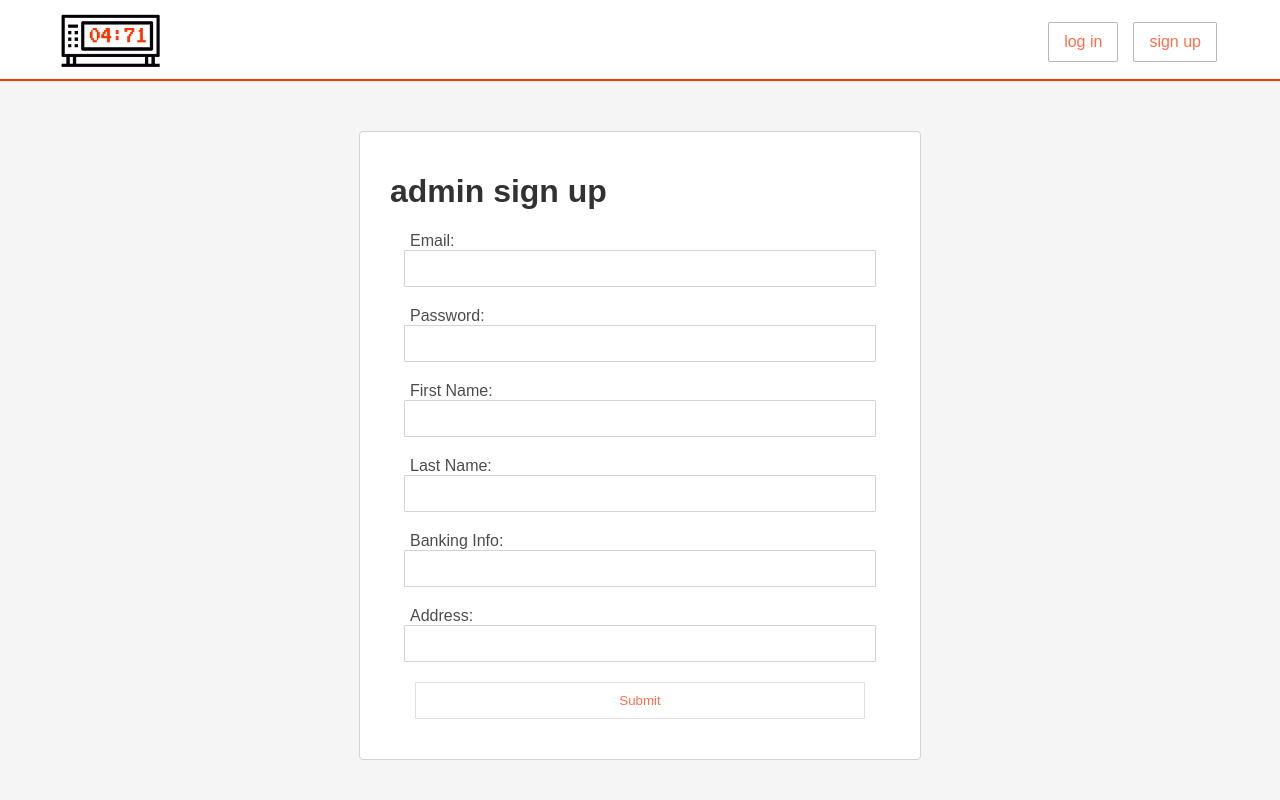
After one commit to TomJSmith/watchstore, a Django app: page /store/signup/admin/ in a window 1280 px wide. The commit adds this page. Run offline with Django 3.2, Linux system fonts and the light colour scheme.

Commit message:
created sign up pages for all types of users using the built in form stuff that django has

```diff
--- /dev/null
+++ b/watchstore/store/forms.py
@@ -0,0 +1,20 @@
+from django.forms import ModelForm
+from store.models import Customer, Moderator, Merchant
+
+
+class CustomerForm(ModelForm):
+    class Meta:
+        model = Customer
+        fields = ['Email', 'Password', 'FName', 'LName', 'Address']
+
+
+class ModeratorForm(ModelForm):
+    class Meta:
+        model = Moderator
+        fields = ['Email', 'Password', 'FName', 'LName', 'Resp_Level']
+
+
+class MerchantForm(ModelForm):
+    class Meta:
+        model = Merchant
+        fields = ['Email', 'Password', 'FName', 'LName', 'Banking_Info', 'Address']
--- a/watchstore/store/static/store/base.css
+++ b/watchstore/store/static/store/base.css
@@ -4,6 +4,11 @@ body {
     background-color: whitesmoke;
 }
 
+.pageContent {
+    width: 100%;
+    margin: 0;
+    padding: 0;
+}
 #navBar {
     padding: 0 48px;
     background-color: white;
@@ -19,9 +24,9 @@ body {
     padding: 10px 0 5px 10px;
 }
 
-.navButton {
+.button {
+    display: inline-block;
     opacity: .7;
-    float: right;
     color: #FF3300;
     background-color: white;
     border-color: rgba(128, 128, 128, 0.8);
@@ -31,8 +36,13 @@ body {
     padding: 10px 15px;
     margin: 22px 15px 0 0;
     cursor: pointer;
+    text-decoration: none;
 }
 
-.navButton:hover {
+.rightFloat {
+    float: right;
+}
+
+.button:hover {
     opacity: 1;
 }
--- /dev/null
+++ b/watchstore/store/static/store/loginSignupChoice.css
@@ -0,0 +1,4 @@
+.buttonContainer {
+    display: block;
+    text-align: center;
+}
--- /dev/null
+++ b/watchstore/store/static/store/signup.css
@@ -0,0 +1,44 @@
+.form {
+    /*display: inline-block;*/
+    width: 50%;
+    max-width: 500px;
+    padding: 20px 30px;
+    margin: auto;
+    margin-top: 50px;
+    background-color: white;
+    border-style: solid;
+    border-color: lightgrey;
+    border-width: 1px;
+    border-radius: 4px;
+}
+
+.form input{
+    padding: 10px;
+    width: 90%;
+    margin: auto;
+    margin-bottom: 20px;
+    display: block;
+    border: solid;
+    border-radius: 1px;
+    border-width: 1px;
+    border-color: lightgrey;
+}
+
+.form label {
+    margin: 20px;
+    opacity: .7;
+}
+
+.form select {
+    padding: 10px;
+    margin-bottom: 20px;
+    /*display: block;*/
+    border: solid;
+    border-radius: 1px;
+    border-width: 1px;
+    border-color: lightgrey;
+}
+
+.form h1 {
+    opacity: 0.8;
+}
--- a/watchstore/store/templates/store/base.html
+++ b/watchstore/store/templates/store/base.html
@@ -15,10 +15,12 @@
     <a href="/store/">
         <img id="navLogo" alt="watchstore 471" src="{% static 'store/logo.png' %}">
     </a>
-    <button class="navButton">sign up</button>
-    <button class="navButton">log in</button>
+    <a class="button rightFloat" href="/store/choice/signup">sign up</a>
+    <a class="button rightFloat" href="/store/choice/login">log in</a>
 </div>
-{% block content %}
-{% endblock %}
+<div class="pageContent">
+    {% block content %}
+    {% endblock %}
+</div>
 </body>
 </html>
--- /dev/null
+++ b/watchstore/store/templates/store/signup.html
@@ -0,0 +1,16 @@
+{% extends 'store/base.html' %}
+{% load static %}
+
+{% block style %}
+<link rel="stylesheet" type="text/css" href="{% static 'store/signup.css' %}"/>
+{% endblock %}
+
+{% block content %}
+
+<form class="form" method="post" action="">
+    <h1>{{ userType }} sign up</h1>
+    {% csrf_token %}
+    {{ signupForm }}
+    <input class="button" type="submit">
+</form>
+{% endblock %}
--- a/watchstore/store/urls.py
+++ b/watchstore/store/urls.py
@@ -4,6 +4,9 @@ from . import views
 urlpatterns = [
     url(r'^$', views.storefront, name='store_front'),
     url(r'^storefront/', views.storefront, name='store_front'),
+    url(r'^choice/(?P<logInSignUp>.+)/$', views.logInSignUpChoice, name='log_in__sign_up_choice'),
+    url(r'^signup/(?P<userType>.+)/$', views.signup, name='sign_up'),
+    url(r'^login/(?P<userType>.+)/$', views.login, name='log_in'),
     url(r'^product/(?P<productName>.+)/$', views.product, name='product_page'),
     url(r'^user/(?P<userName>.+)/$', views.user, name='user_profile')
 ]
--- a/watchstore/store/views.py
+++ b/watchstore/store/views.py
@@ -1,9 +1,44 @@
-from django.shortcuts import render
+from django.shortcuts import render, redirect
 from django.http import HttpResponse
+from store.forms import CustomerForm, ModeratorForm, MerchantForm
 
 
 def storefront(request):
     return render(request, 'store/storefront.html')
+
+
+def logInSignUpChoice(request, logInSignUp):
+    return render(request, 'store/logInSignupChoice.html', context={'loginSignup': logInSignUp})
+
+
+def login(request, userType):
+    loginForm = None
+    if request.method == 'POST':
+        loginForm = CustomerForm(request.POST, request.FILES)
+        if loginForm.is_valid():
+            loginForm.save()
+            return redirect('store_front')
+    else:
+        loginForm = CustomerForm()
+    return render(request, 'store/login.html', {'loginForm': loginForm})
+
+
+def signup(request, userType):
+    if userType == 'customer':
+        FormType = CustomerForm
+    elif userType == 'moderator':
+        FormType = ModeratorForm
+    else:
+        FormType = MerchantForm
+    signupForm = None
+    if request.method == 'POST':
+        signupForm = FormType(request.POST, request.FILES)
+        if signupForm.is_valid():
+            signupForm.save()
+            return redirect('store_front')
+    else:
+        signupForm = FormType()
+    return render(request, 'store/signup.html', {'signupForm': signupForm, 'userType': userType})
 
 
 def product(request, productName):
```
Also changed, not shown: watchstore/store/templates/store/logInSignupChoice.html (added, +14 -0 lines), watchstore/store/templates/store/login.html (added, +10 -0 lines), watchstore/store/static/store/login.css (added).
